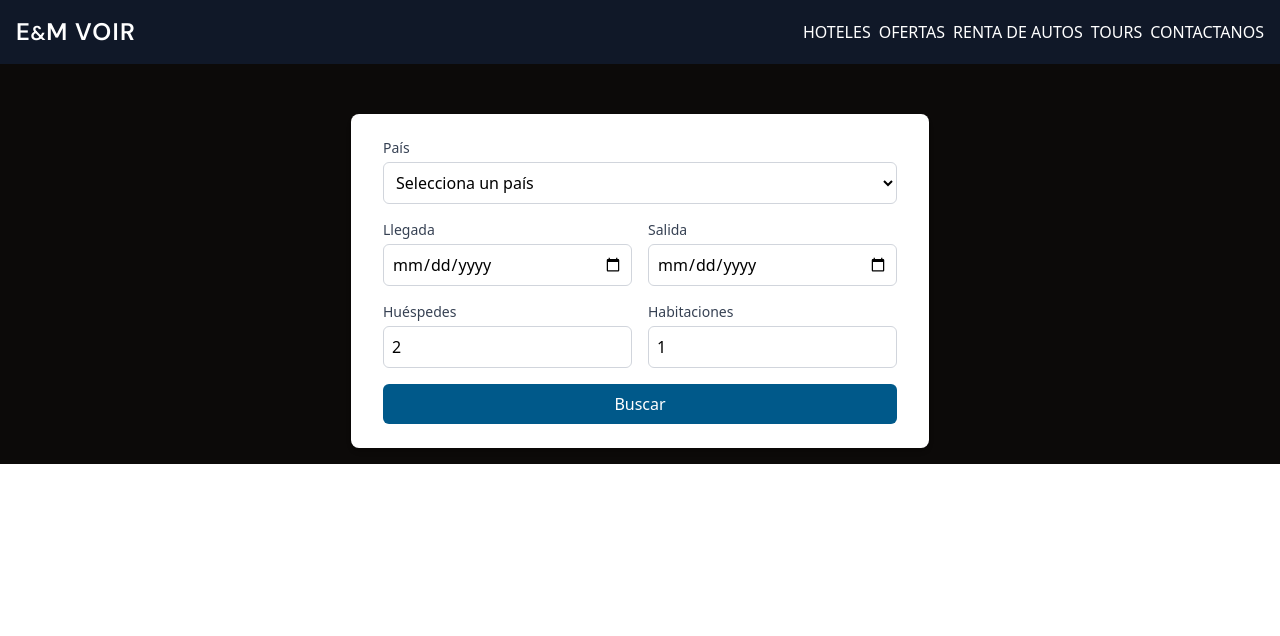
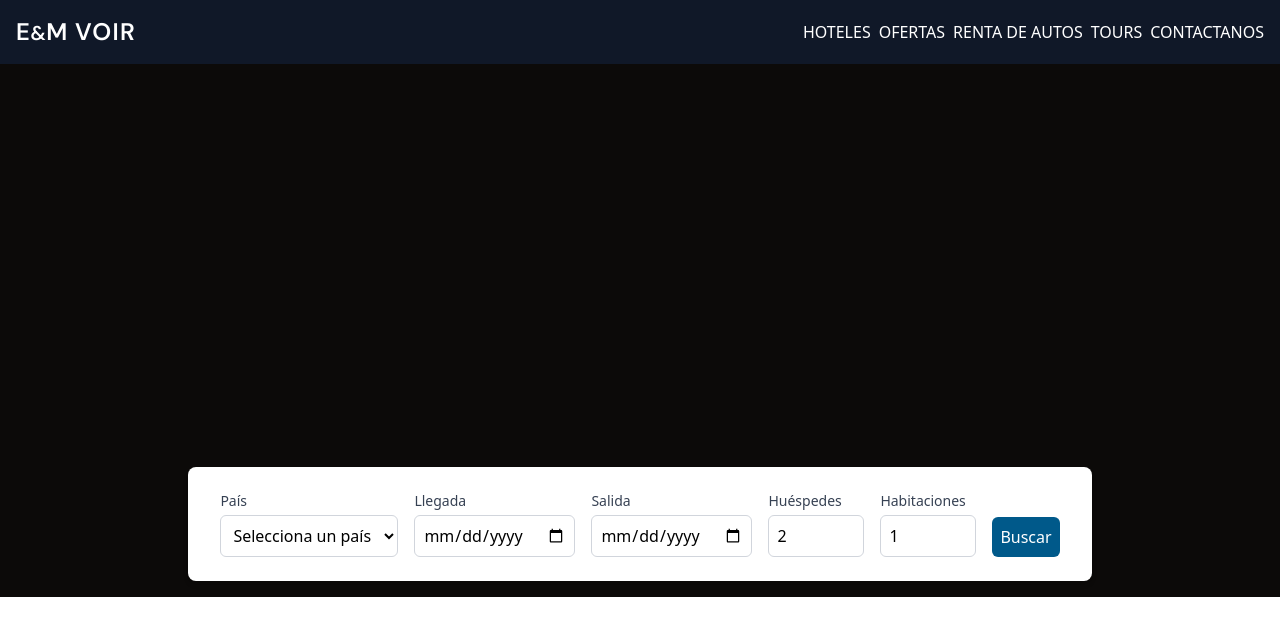
Before and after one commit to Yam3101/emvoir-vizcaya, a React (Vite) app: page / in a window 1280 px wide. Shown: the top 636 px of the page. Built offline with nearby package versions, Linux system fonts and the light colour scheme.

Commit message:
fixed PC and Monile UI

```diff
--- a/src/HomePage.jsx
+++ b/src/HomePage.jsx
@@ -5,7 +5,7 @@ const HomePage = () => {
 	return (
 		<main className="w-screen h-screen overflow-x-hidden flex flex-col">
 			<NavbarMain />
-			<section className="flex flex-col items-center justify-end bg-stone-950 h-1/2">
+			<section className="flex flex-col items-center justify-end bg-stone-950 h-2/3">
 				<ReservationForm />
 			</section>
 		</main>
--- a/src/components/ReservationForm.jsx
+++ b/src/components/ReservationForm.jsx
@@ -52,9 +52,10 @@ const ReservationForm = () => {
 
 	return (
 		<div className="py-4">
-			<div className="bg-white py-6 px-4 md:px-8 mx-4 rounded-lg shadow-md flex flex-col space-y-4">
+			{/* Formulario de reservas */}
+			<div className="bg-white py-6 px-8 md:px-8 rounded-lg shadow-md flex flex-col md:flex-row md:space-x-4 space-y-2 md:space-y-0 items-end">
 				{/* Selección de país */}
-				<div className="w-full">
+				<div className="w-full md:flex-1">
 					<label className="block text-sm font-medium text-gray-700 mb-1">
 						País
 					</label>
@@ -74,8 +75,7 @@ const ReservationForm = () => {
 				</div>
 
 				{/* Fechas de llegada y salida */}
-				<div className="grid grid-cols-2 gap-4">
-					<div>
+				<div className="w-full md:w-auto">
 					<label className="block text-sm font-medium text-gray-700 mb-1">
 						Llegada
 					</label>
@@ -86,7 +86,7 @@ const ReservationForm = () => {
 						onChange={(e) => setArrival(e.target.value)}
 					/>
 				</div>
-					<div>
+				<div className="w-full md:w-auto">
 					<label className="block text-sm font-medium text-gray-700 mb-1">
 						Salida
 					</label>
@@ -97,11 +97,9 @@ const ReservationForm = () => {
 						onChange={(e) => setDeparture(e.target.value)}
 					/>
 				</div>
-				</div>
 
 				{/* Huéspedes y habitaciones */}
-				<div className="grid grid-cols-2 gap-4">
-					<div>
+				<div className="w-full md:w-24">
 					<label className="block text-sm font-medium text-gray-700 mb-1">
 						Huéspedes
 					</label>
@@ -112,7 +110,7 @@ const ReservationForm = () => {
 						onChange={(e) => setGuests(e.target.value)}
 					/>
 				</div>
-					<div>
+				<div className="w-full md:w-24">
 					<label className="block text-sm font-medium text-gray-700 mb-1">
 						Habitaciones
 					</label>
@@ -123,12 +121,11 @@ const ReservationForm = () => {
 						onChange={(e) => setRooms(e.target.value)}
 					/>
 				</div>
-				</div>
 
 				{/* Botón de búsqueda */}
 				<button
 					type="button"
-					className="w-full bg-sky-800 text-white p-2 rounded-md hover:bg-sky-950 duration-200"
+					className="w-full md:w-auto bg-sky-800 text-white p-2 rounded-md hover:bg-sky-950 duration-200"
 					onClick={handleSearch}
 				>
 					Buscar
@@ -145,7 +142,7 @@ const ReservationForm = () => {
 			{/* Modal de opciones de viaje */}
 			{showModal && (
 				<div className="fixed inset-0 bg-black/85 flex items-center justify-center p-4">
-					<div className="bg-white rounded-md shadow-lg w-full max-w-md max-h-[80vh] overflow-y-auto">
+					<div className="bg-white rounded-md shadow-lg w-full max-w-4xl max-h-[80vh] overflow-y-auto">
 						<h2 className="text-xl text-white font-bold p-4 bg-sky-950 sticky top-0">
 							DESTINOS DISPONIBLES
 						</h2>
```
Lines whose indentation alone changed are shown as unchanged.
